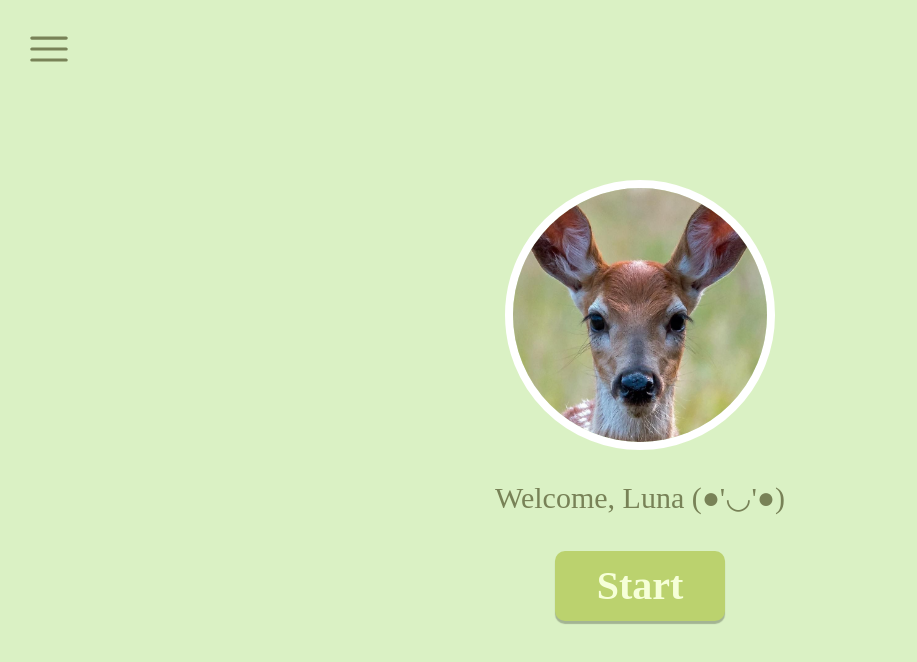
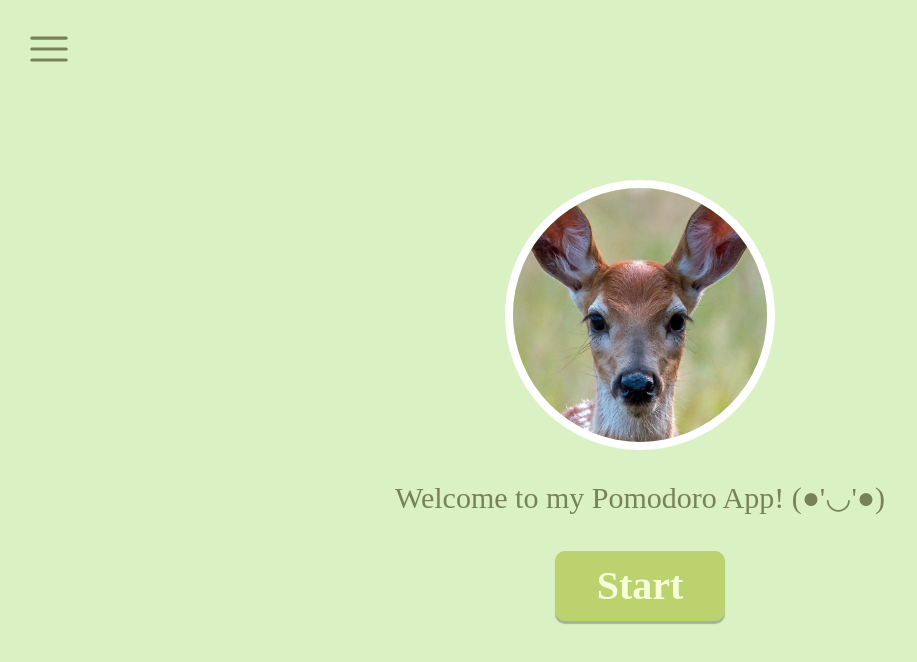
Before and after one commit to CarolLee1117/Pomodoro, a React (Vite) app in the folder my-app/: page / in a window 1280 px wide. Shown: the top 662 px of the page, without its empty margins (0-917 px from the left). Built offline with nearby package versions, Linux system fonts and the light colour scheme; a web font is replaced by a local one.

Commit message:
git commit -am "fix(ui): update home page text"

```diff
--- a/my-app/src/pages/App.tsx
+++ b/my-app/src/pages/App.tsx
@@ -18,7 +18,7 @@ function App() {
             <div className={styles.body}>
                 <div className={styles.hero}>
                     <UserAvatar url={shika} />
-                    <Text text="Welcome, Luna (●'◡'●)" textClass={styles.text} />
+                    <Text text="Welcome to my Pomodoro App! (●'◡'●)" textClass={styles.text} />
                     <TextButton
                         text="Start"
                         buttonClass={styles.mainBtn}
```
